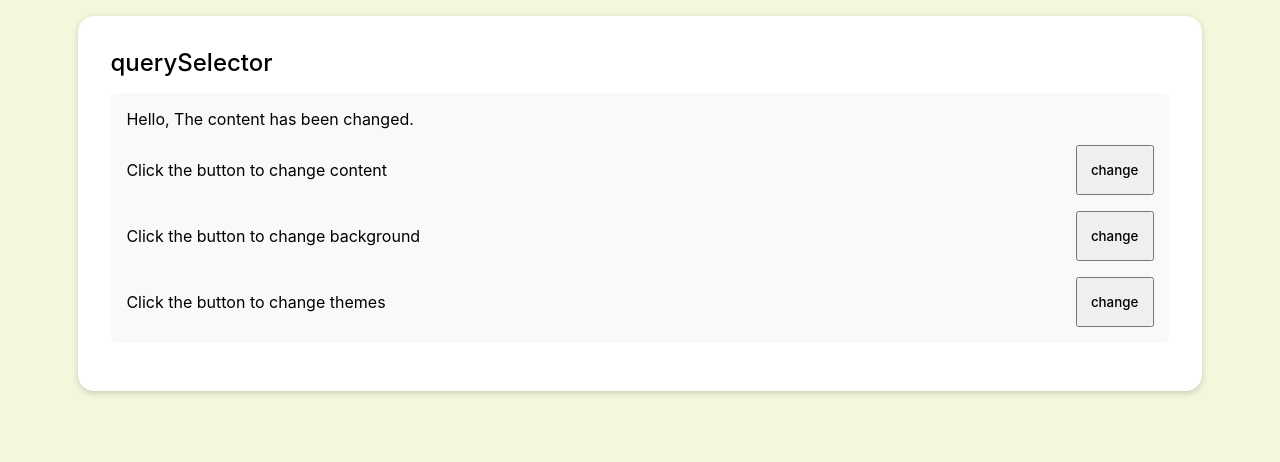
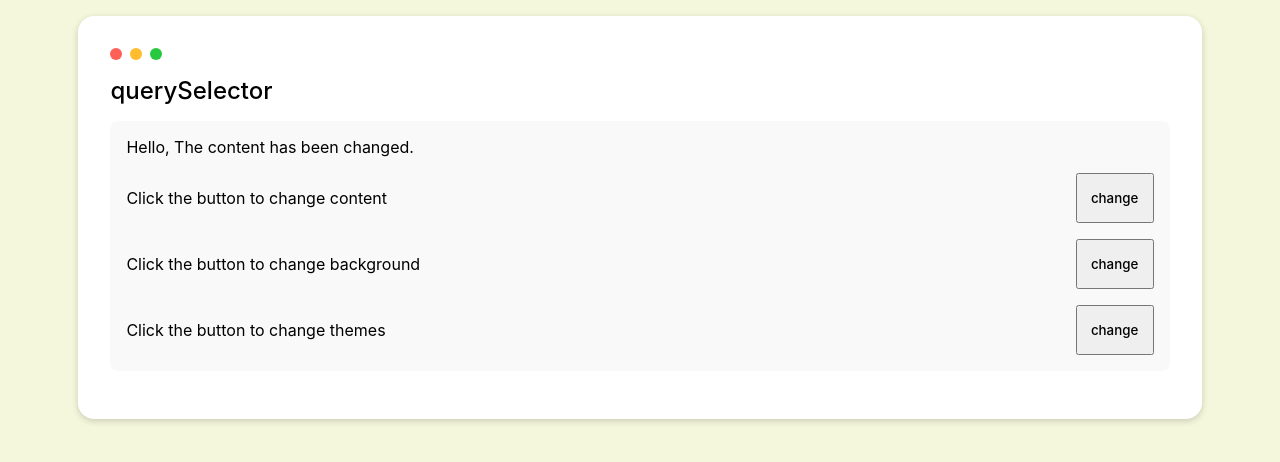
Before and after one commit to sudo-stanly/Javascript-Web-Essentials, a plain HTML site: page sandbox/index.html in a window 1280 px wide. Drawn offline with Linux system fonts and the light colour scheme.

Commit message:
added a terminal dot style

```diff
--- a/sandbox/index.html
+++ b/sandbox/index.html
@@ -15,6 +15,13 @@
         <section>
 
             <article>
+                <div style="padding-bottom: 1rem; border-top-left-radius: 10px; border-top-right-radius: 10px; display: flex; align-items: center;">
+                    <div style="display: flex; gap: 8px;">
+                        <div style="width: 12px; height: 12px; background-color: #ff5f56; border-radius: 50%;"></div>
+                        <div style="width: 12px; height: 12px; background-color: #ffbd2e; border-radius: 50%;"></div>
+                        <div style="width: 12px; height: 12px; background-color: #27c93f; border-radius: 50%;"></div>
+                    </div>
+                </div>
                 <header><h2>querySelector</h2></header>
 
                 <div title="querySelector" class="card">
```
